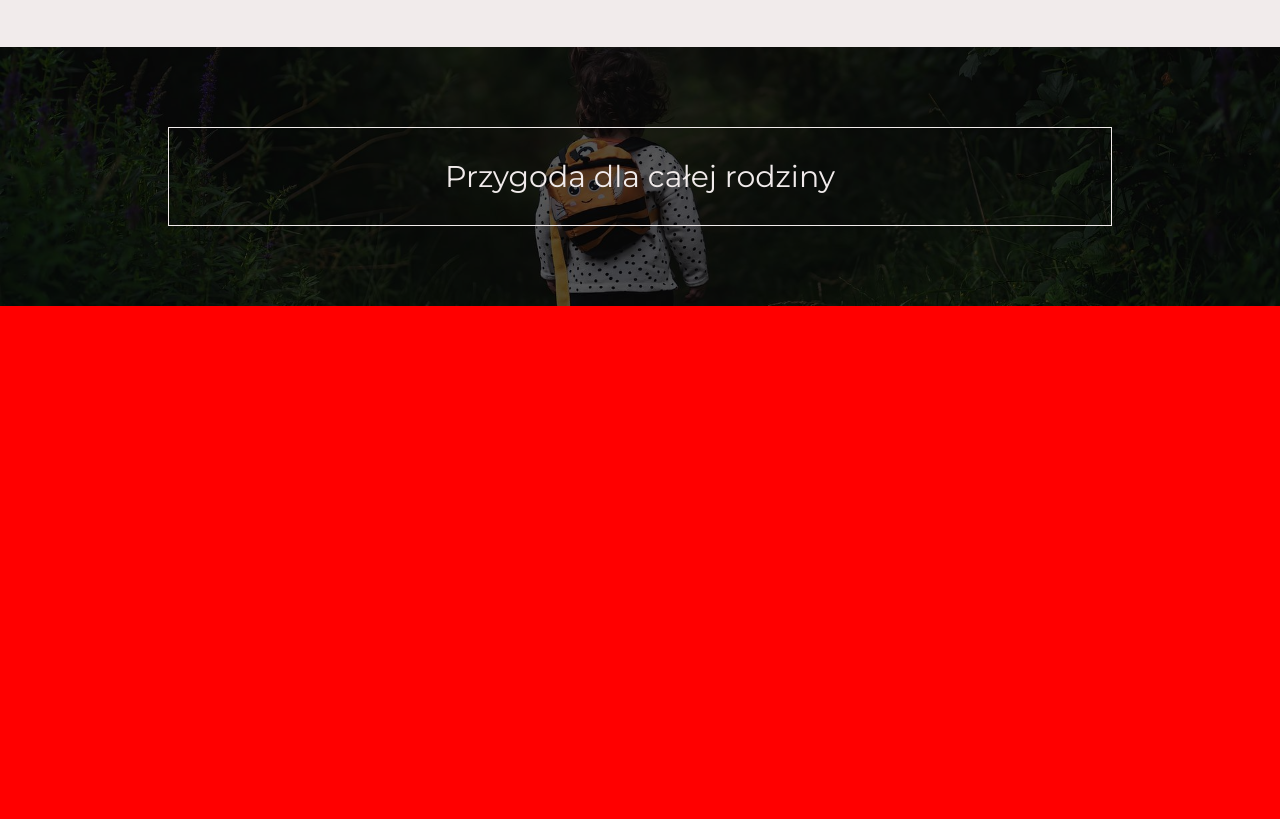
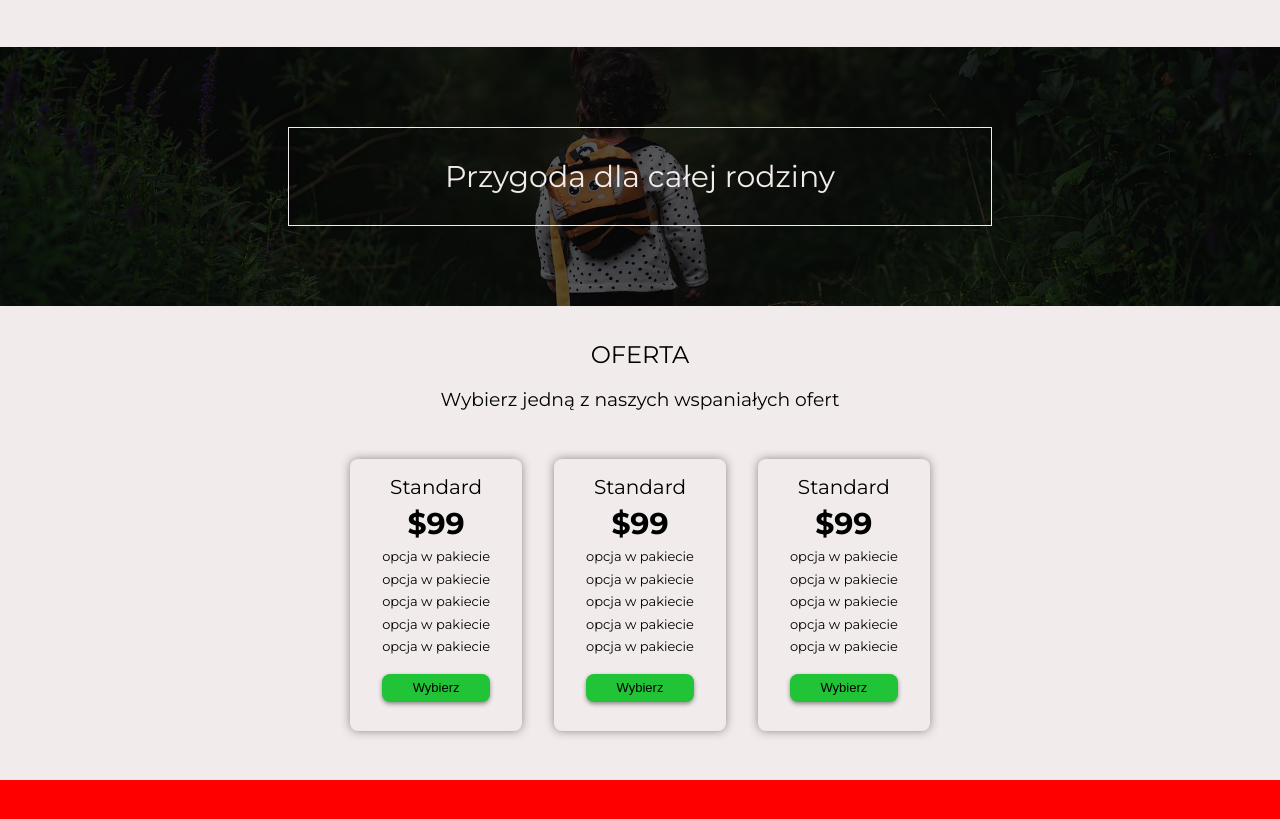
Before and after one commit to lechoos/Forest-Website, a website: page index.html in a window 1280 px wide. Shown: the part 1000-1819 px from the top of the page. Drawn offline with Linux system fonts and the light colour scheme.

Commit message:
created offers section structure

```diff
--- a/index.html
+++ b/index.html
@@ -25,7 +25,7 @@
         <div class="nav__links">
             <a href="#" class="nav__link">Home</a>
             <a href="#aboutus" class="nav__link">O nas</a>
-            <a href="#offer" class="nav__link">Oferta</a>
+            <a href="#offers" class="nav__link">Oferta</a>
             <a href="contact.html" class="nav__link">Kontakt</a>
         </div>
     </div>
@@ -64,9 +64,55 @@
             </div>
         </section>
 
+        <section id="offers" class="offers">
+            <div class="wrapper">
+                <h2 class="offers__header">oferta</h2>
+                <h3 class="offers__paragraph">Wybierz jedną z naszych wspaniałych ofert</h3>
+                <div class="offers__cards">
+                    <div class="offers__card">
+                        <h4 class="offers__card-header">Standard</h4>
+                        <p class="offers__card-price">$99</p>
+                        <div class="offers__card-body">
+                            <p class="offers__card-option">opcja w pakiecie</p>
+                            <p class="offers__card-option">opcja w pakiecie</p>
+                            <p class="offers__card-option">opcja w pakiecie</p>
+                            <p class="offers__card-option">opcja w pakiecie</p>
+                            <p class="offers__card-option">opcja w pakiecie</p>
+                        </div>
+                        <button class="offers__card-button offers__card-button--green">Wybierz</button>
+                    </div>
+                    <div class="offers__card">
+                        <h4 class="offers__card-header">Standard</h4>
+                        <p class="offers__card-price">$99</p>
+                        <div class="offers__card-body">
+                            <p class="offers__card-option">opcja w pakiecie</p>
+                            <p class="offers__card-option">opcja w pakiecie</p>
+                            <p class="offers__card-option">opcja w pakiecie</p>
+                            <p class="offers__card-option">opcja w pakiecie</p>
+                            <p class="offers__card-option">opcja w pakiecie</p>
+                        </div>
+                        <button class="offers__card-button offers__card-button--green">Wybierz</button>
+                    </div>
+                    <div class="offers__card">
+                        <h4 class="offers__card-header">Standard</h4>
+                        <p class="offers__card-price">$99</p>
+                        <div class="offers__card-body">
+                            <p class="offers__card-option">opcja w pakiecie</p>
+                            <p class="offers__card-option">opcja w pakiecie</p>
+                            <p class="offers__card-option">opcja w pakiecie</p>
+                            <p class="offers__card-option">opcja w pakiecie</p>
+                            <p class="offers__card-option">opcja w pakiecie</p>
+                        </div>
+                        <button class="offers__card-button offers__card-button--green">Wybierz</button>
+                    </div>
+                </div>
+            </div>
+        </section>
+
         <section style="height: 100vh; background-color: red;"></section>
     </main>
 
     <script src="./dist/js/script.min.js"></script>
 </body>
+
 </html>
--- a/src/sass/styles.scss
+++ b/src/sass/styles.scss
@@ -21,13 +21,9 @@ body {
 	color: $secondColor;
 }
 
-.wrapper,
-.mini-wrapper {
+.wrapper {
 	margin: 0 auto;
 	width: 100%;
-}
-
-.wrapper {
 	max-width: 1200px;
 }
 
@@ -180,6 +176,80 @@ body {
 	}
 }
 
+// OFERTA
+
+.offers {
+	padding: 2.1em 1.6em;
+
+	&__header {
+		font-weight: 300;
+		text-transform: uppercase;
+		text-align: center;
+	}
+
+	&__paragraph {
+		margin: 1em 0;
+		font-weight: 400;
+		text-align: center;
+	}
+
+	&__cards {
+		display: flex;
+		justify-content: center;
+		flex-direction: column;
+		margin-top: 2em;
+	}
+
+	&__card {
+		display: inline-block;
+		margin: 1em 6em;
+		padding: 1em 2em;
+		border-radius: 8px;
+		box-shadow: 0 0 10px #8f8989;
+		transition: transform 0.3s;
+
+		&-header {
+			font-size: 2rem;
+			font-weight: 400;
+			text-align: center;
+		}
+
+		&-price {
+			margin: 0.2em 0;
+			font-size: 3rem;
+			font-weight: bold;
+			text-align: center;
+		}
+
+		&-option {
+			margin: 0.5em 0;
+			font-size: 1.3rem;
+			text-align: center;
+		}
+
+		&-button {
+			margin: 1em 0;
+			padding: 0.5em 1em;
+			width: 100%;
+			font-size: 1.3rem;
+			border: none;
+			border-radius: 8px;
+			box-shadow: 0 2px 4px #8f8989;
+			cursor: pointer;
+
+			&--green {
+				position: relative;
+				background-color: #22c437;
+
+			}
+		}
+
+		&:hover {
+			transform: scale(0.92);
+		}
+	}
+}
+
 // MEDIA QUERIES
 
 @media (min-width: 576px) {
@@ -319,6 +389,16 @@ body {
 			font-size: 2.7rem;
 		}
 	}
+
+	.offers {
+		&__cards {
+			flex-direction: row;
+		}
+
+		&__card {
+			margin: 1em;
+		}
+	}
 }
 
 @media (min-width: 992px) {
@@ -357,6 +437,7 @@ body {
 		background-image: url(../img/girl-big.jpg);
 
 		&__text {
+			margin: 0 2em;
 			font-size: 3rem;
 		}
 	}
@@ -386,4 +467,10 @@ body {
 			}
 		}
 	}
+
+	.adventure {
+		&__text {
+			margin: 0 4em;
+		}
+	}
 }
```
Also changed, not shown: dist/css/styles.min.css, 2 other files.
